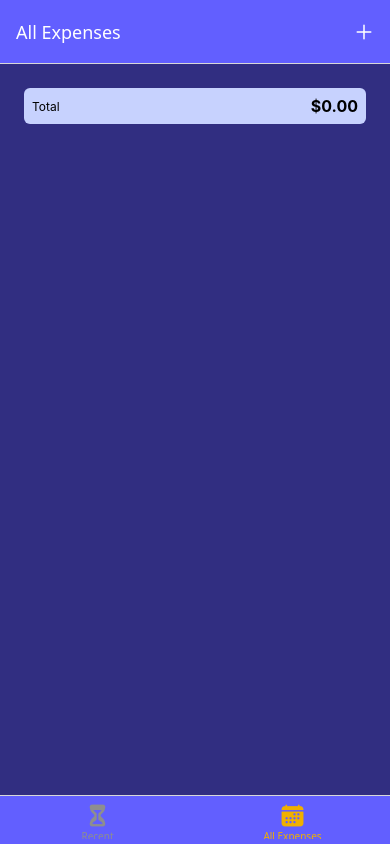
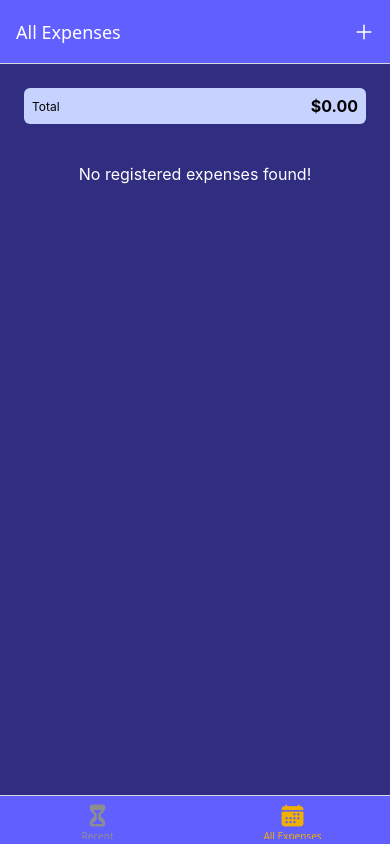
Before and after one commit to ryan10328/expense-tracker-0421, a React Native app: screen /AllExpenses in a window 390 px wide. Built offline with nearby package versions, Linux system fonts and the light colour scheme.

Commit message:
146. Finishing Touches

```diff
--- a/components/Expenses/ExpensesOutput.tsx
+++ b/components/Expenses/ExpensesOutput.tsx
@@ -1,4 +1,4 @@
-import { View } from "react-native";
+import { View, Text } from "react-native";
 import React from "react";
 import ExpensesSummary from "./ExpensesSummary";
 import ExpensesList from "./ExpensesList";
@@ -7,13 +7,24 @@ import type { Expense } from "../types";
 type ExpensesOutputProps = {
   expenses: Array<Expense>;
   expensesPeriod: string;
+  fallbackText: string;
 };
 
-const ExpensesOutput = ({ expenses, expensesPeriod }: ExpensesOutputProps) => {
+const ExpensesOutput = ({
+  expenses,
+  expensesPeriod,
+  fallbackText,
+}: ExpensesOutputProps) => {
   return (
     <View className="px-6 pt-6 pb-0 bg-indigo-900 flex-1">
       <ExpensesSummary expenses={expenses} periodName={expensesPeriod} />
-      <ExpensesList expenses={expenses} />
+      {expenses.length > 0 ? (
+        <ExpensesList expenses={expenses} />
+      ) : (
+        <Text className="text-white text-[16px] text-center mt-8">
+          {fallbackText}
+        </Text>
+      )}
     </View>
   );
 };
--- a/screens/AllExpenses.tsx
+++ b/screens/AllExpenses.tsx
@@ -5,7 +5,13 @@ import { useAppSelector } from "../store/hooks";
 const AllExpenses = () => {
   const expenses = useAppSelector((state) => state.expenses.expenses);
 
-  return <ExpensesOutput expenses={expenses} expensesPeriod="Total" />;
+  return (
+    <ExpensesOutput
+      expenses={expenses}
+      expensesPeriod="Total"
+      fallbackText="No registered expenses found!"
+    />
+  );
 };
 
 export default AllExpenses;
--- a/screens/RecentExpenses.tsx
+++ b/screens/RecentExpenses.tsx
@@ -9,7 +9,11 @@ const RecentExpenses = () => {
     (expense) => differenceInDays(new Date(), new Date(expense.date)) <= 7,
   );
   return (
-    <ExpensesOutput expenses={recentExpenses} expensesPeriod="Last 7 days" />
+    <ExpensesOutput
+      expenses={recentExpenses}
+      expensesPeriod="Last 7 days"
+      fallbackText="No expenses registered for the last 7 days"
+    />
   );
 };
 
```
